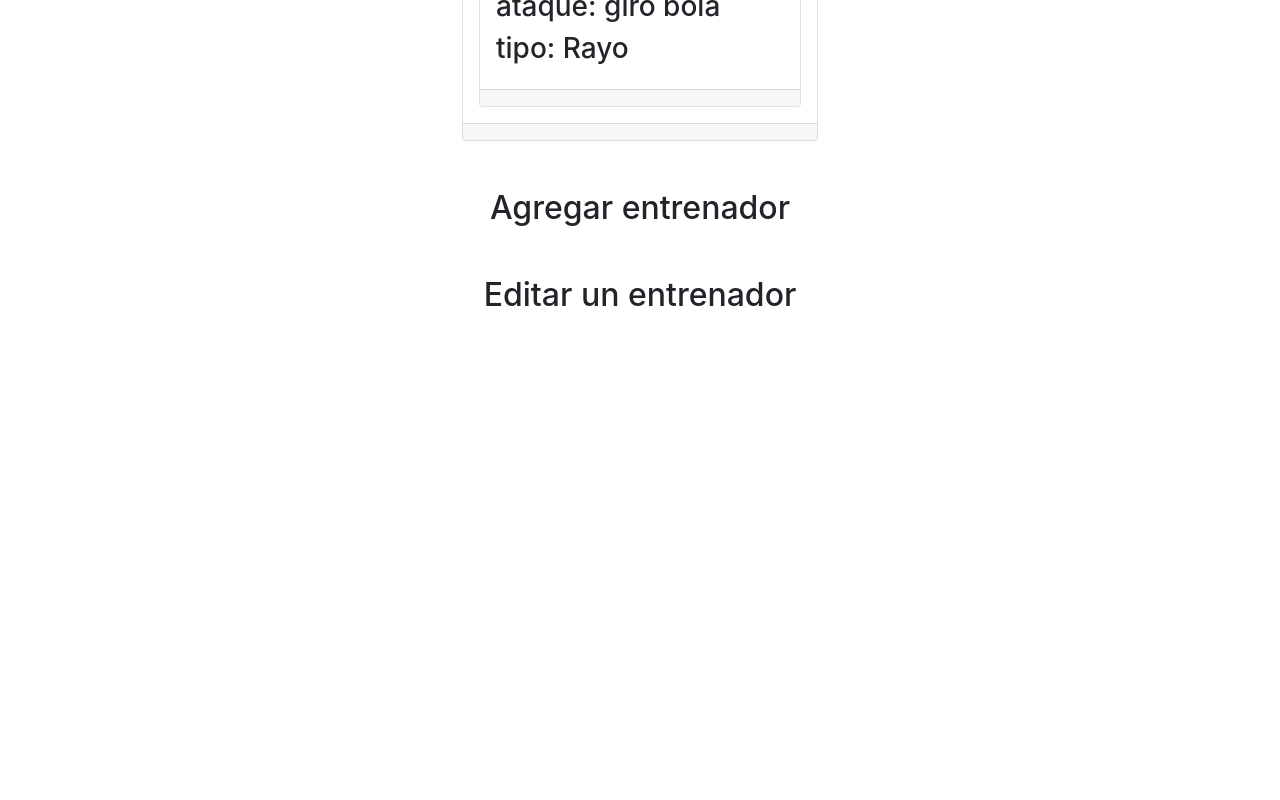
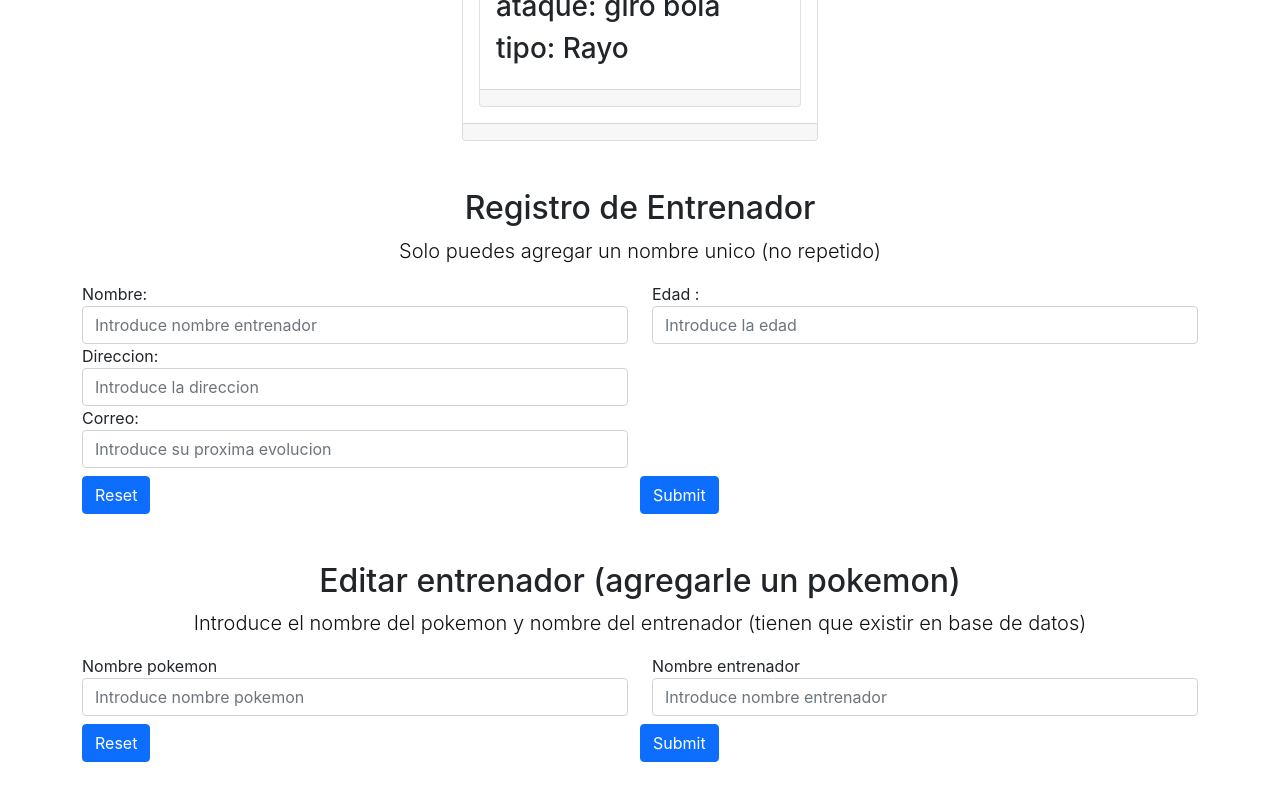
Before and after one commit to ZabdielV/front-end-pokemon, a React (Create React App) app: page / in a window 1280 px wide. Shown: the part 2631-3431 px from the top of the page. Before the commit the page ends 2993 px from the top, so only its background shows below. Built offline with nearby package versions, Linux system fonts and the light colour scheme.

Commit message:
camb
cambios

```diff
--- a/src/App.js
+++ b/src/App.js
@@ -52,13 +52,21 @@ const [entrenadores,setEntrenadores]=useState([{
 
 //Agregar pokemon
 const addPokemon= async(pokemon)=>{
+  const prefiltro= pokemones.filter((poke)=>{
+    return poke.nombre===pokemon.nombre
+    })
 
+    if(prefiltro.length>0){
+      window.alert("Pokemon ya existe, error")
+    }else{
+      setPokemones([...pokemones,pokemon])
+      window.alert("Pokemon agregado")
+    }
   //Agrega en base de datos
 
    // const data=await res.json()
 
-   setPokemones([...pokemones,pokemon])
-   window.alert("Pokemon agregado")
+
     }
 
     const editarPokemon= async(pokemon)=>{
@@ -83,16 +91,57 @@ const addPokemon= async(pokemon)=>{
        window.alert("Pokemon editado")
         }
 
-        const eliminarPokemon=async(nombre)=>{
+    const eliminarPokemon=async(nombre)=>{
 
           /* */
           setPokemones(pokemones.filter((poke)=>{
             return poke.nombre!==nombre
           }))
-          window.alert("Pokemon eliminado")
+          //window.alert("Pokemon eliminado")
         }
 
+//Agregar pokemon
+const addEntrenador= async(entrenador)=>{
 
+  //Agrega en base de datos
+
+   // const data=await res.json()
+   const prefiltro= entrenadores.filter((entre)=>{
+    return entre.nombre===entrenador.nombre
+    })
+
+    if(prefiltro.length>0){
+      window.alert("Entrenador ya existe, error")
+    }else{
+      setEntrenadores([...entrenadores,entrenador])
+      window.alert("Entrenador agregado")
+    }
+
+    }
+const addPokemonEnEntrenador=async(entrenadorNombre,pokemonNombre)=>{
+  const prefiltro= entrenadores.filter((entre)=>{
+    return entre.nombre===entrenadorNombre
+    })
+    const prefiltro02= pokemones.filter((poke)=>{
+      return poke.nombre===pokemonNombre
+      })
+
+    if(prefiltro.length>0 &&prefiltro02.length>0){
+    const miEntrenador=prefiltro[0]
+    const miPokemon=prefiltro02[0]
+    const pokemonesActuales=miEntrenador.pokemones
+    const nuevosPokemones=[...pokemonesActuales,miPokemon]
+      miEntrenador.pokemones=nuevosPokemones
+      const arregloEntrenadores=entrenadores.filter((e)=>{
+        return e.nombre!==entrenadorNombre
+      })
+      setEntrenadores([...arregloEntrenadores,miEntrenador])
+      //Actualizar en base
+     eliminarPokemon(pokemonNombre)
+    }else{
+      window.alert("Entrenador no existe o pokemon no existen, error")
+    }
+}
   return (
     <>
    <Header/>
@@ -101,8 +150,8 @@ const addPokemon= async(pokemon)=>{
    <EditarPokemon onEditarPokemon={editarPokemon}/>
     <EliminarPokemon onEliminarPokemon={eliminarPokemon}/>
     <VerEntrenadores entrenadores={entrenadores}/>
-    <AgregarEntrenador/>
-    <EditarEntrenador/>
+    <AgregarEntrenador onAgregarEntrenador={addEntrenador}/>
+    <EditarEntrenador onEditar={addPokemonEnEntrenador}/>
     </>
   )
 }
--- a/src/components/AgregarEntrenador.jsx
+++ b/src/components/AgregarEntrenador.jsx
@@ -1,10 +1,80 @@
 import React from 'react'
+import {useState} from 'react'
+const AgregarEntrenador = ({onAgregarEntrenador}) => {
+    const [entrenador,setEntrenador]=useState({
+        nombre:"",
+        direccion:"",
+        correo:"",
+        edad:0,
+        pokemones:[]
+    })
+    const handleInput=(e)=>{
+        const {value,name}=e.target
+        setEntrenador({...entrenador,[name]:value })
+    }
+   const handleSubmit=(e)=>{
+        e.preventDefault()
+                if(entrenador.nombre.length>0){
+                    onAgregarEntrenador(entrenador)
+  /*          setEntrenador({
+                nombre:"",
+                direccion:"",
+                correo:"",
+                edad:0,
+                pokemones:[]
+           }) */
+        }else{
+            window.alert("Inserta al menos un nombre")
+        }
 
-const AgregarEntrenador = () => {
+
+
+    }
+
     return (
         <div className="container mt-3 mb-5">
-            <h2>Agregar entrenador</h2>
+        <h2>Registro de Entrenador</h2>
+        <p>Solo puedes agregar un nombre unico (no repetido)</p>
+    <form action="" onSubmit={handleSubmit}>
+        <div className="row mb-5">
+        <div className="col-sm-6">
+            <div className="form-group">
+                <label htmlFor="nombre">Nombre: </label>
+                <input type="text" className="form-control" name="nombre" id="nombre"
+                    placeholder="Introduce nombre entrenador" onChange={handleInput}/>
+            </div>
+            <div className="form-group">
+                <label htmlFor="direccion">Direccion: </label>
+                <input type="text" className="form-control" name="direccion" id="direccion"
+                    placeholder="Introduce la direccion" onChange={handleInput}/>
+            </div>
+            <div className="form-group">
+                <label htmlFor="correo">Correo: </label>
+                <input type="email" className="form-control" name="correo" id="correo"
+                    placeholder="Introduce su proxima evolucion" onChange={handleInput}/>
+            </div>
         </div>
+
+        <div className="col-sm-6">
+            <div className="form-group">
+                <label htmlFor="edad">Edad : </label>
+                <input type="number" className="form-control" name="edad" id="edad"
+                    placeholder="Introduce la edad" onChange={handleInput}/>
+            </div>
+
+        </div>
+
+        <div className="row mt-2">
+            <div className="col-6">
+            <input type="reset" className="btn btn-primary" />
+            </div>
+            <div className="col-6">
+            <input type="submit" className="btn btn-primary"/>
+            </div>
+        </div>
+        </div>
+    </form>
+    </div>
     )
 }
 
--- a/src/components/AgregarPokemon.jsx
+++ b/src/components/AgregarPokemon.jsx
@@ -19,6 +19,7 @@ const AgregarPokemon = ({onAgregarPokemon}) => {
         e.preventDefault()
                 if(pokemon.nombre.length>0){
             onAgregarPokemon(pokemon)
+            /*
             setPokemon({
                 nombre:"",
                 tipo:"",
@@ -28,6 +29,7 @@ const AgregarPokemon = ({onAgregarPokemon}) => {
                 ataque:"giro bola",
                 adoptado:false
            })
+           */
         }else{
             window.alert("Inserta al menos un nombre")
         }
@@ -40,7 +42,7 @@ const AgregarPokemon = ({onAgregarPokemon}) => {
         <div className="container mt-3 mb-5">
             <h2>Registro de pokemon</h2>
             <p>Solo puedes registrar un pokemon por tipo (ej. solo un pikachu, etc)</p>
-        <form method="POST" action="/enviarInfo" onSubmit={handleSubmit}>
+        <form action="" onSubmit={handleSubmit}>
             <div className="row mb-5">
             <div className="col-sm-6">
                 <div className="form-group">
--- a/src/components/EditarEntrenadores.jsx
+++ b/src/components/EditarEntrenadores.jsx
@@ -1,9 +1,61 @@
 import React from 'react'
+import {useState} from 'react'
+const EditarEntrenadores = ({onEditar}) => {
+    const [nombreEntrenador,setNombreEntrenador]=useState("")
+    const [nombrePokemon,setNombrePokemon]=useState("")
+    const handleInput01=(e)=>{
+        const {value,name}=e.target
 
-const EditarEntrenadores = () => {
+        setNombreEntrenador(value)
+
+    }
+    const handleInput02=(e)=>{
+        const {value,name}=e.target
+
+        setNombrePokemon(value)
+
+    }
+   const handleSubmit=(e)=>{
+    e.preventDefault()
+
+    if(nombreEntrenador.length>0 &&nombrePokemon.length>0){
+        onEditar(nombreEntrenador,nombrePokemon)
+}else{
+window.alert("Inserta al menos un nombre en ambos campos")
+}
+    }
+
     return (
         <div className="container mt-3 mb-5">
-            <h2>Editar un entrenador</h2>
+            <h2>Editar entrenador (agregarle un pokemon)</h2>
+            <p>Introduce el nombre del pokemon y nombre del entrenador (tienen que existir en base de datos)</p>
+        <form method="POST" action="/eliminarPokemon" onSubmit={handleSubmit}>
+            <div className="row mb-5">
+            <div className="col-sm-6">
+                <div className="form-group">
+                    <label htmlFor="namePoke">Nombre pokemon</label>
+                    <input type="text" className="form-control" name="namePoke" id="namePoke"
+                        placeholder="Introduce nombre pokemon" onChange={handleInput02}/>
+                </div>
+            </div>
+            <div className="col-sm-6">
+                <div className="form-group">
+                    <label htmlFor="nameEntrenador">Nombre entrenador</label>
+                    <input type="text" className="form-control" name="nameEntrenador" id="nameEntrenador"
+                        placeholder="Introduce nombre entrenador" onChange={handleInput01}/>
+                </div>
+            </div>
+
+            <div className="row mt-2">
+                <div className="col-6">
+                <input type="reset" className="btn btn-primary" />
+                </div>
+                <div className="col-6">
+                <input type="submit" className="btn btn-primary"/>
+                </div>
+            </div>
+            </div>
+        </form>
         </div>
     )
 }
--- a/src/components/EditarPokemon.jsx
+++ b/src/components/EditarPokemon.jsx
@@ -19,15 +19,7 @@ const EditarPokemon = ({onEditarPokemon}) => {
     e.preventDefault()
     if(pokemon.nombre.length>0){
         onEditarPokemon(pokemon)
-setPokemon({
-    nombre:"",
-    tipo:"",
-    evolucion:"",
-    peso:"",
-    descripcion:"",
-    ataque:"giro bola",
-    adoptado:false
-})
+
 }else{
 window.alert("Inserta al menos un nombre")
 }
```
